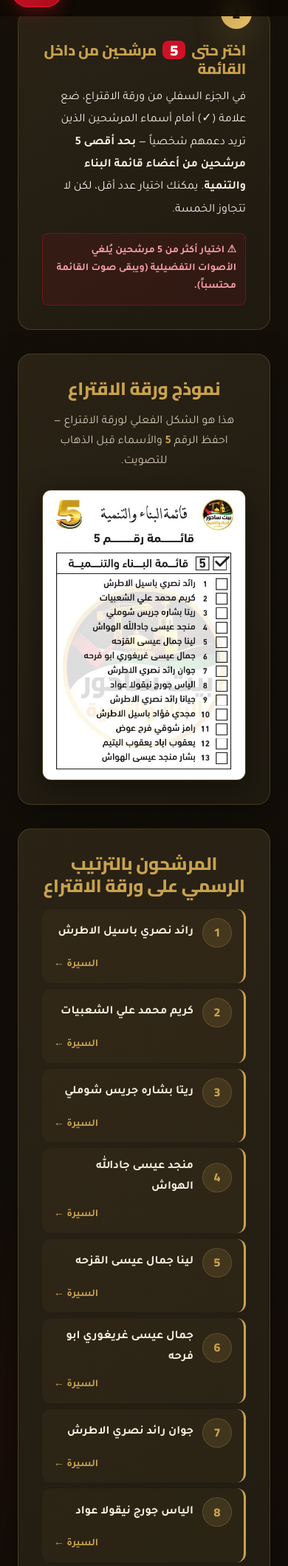
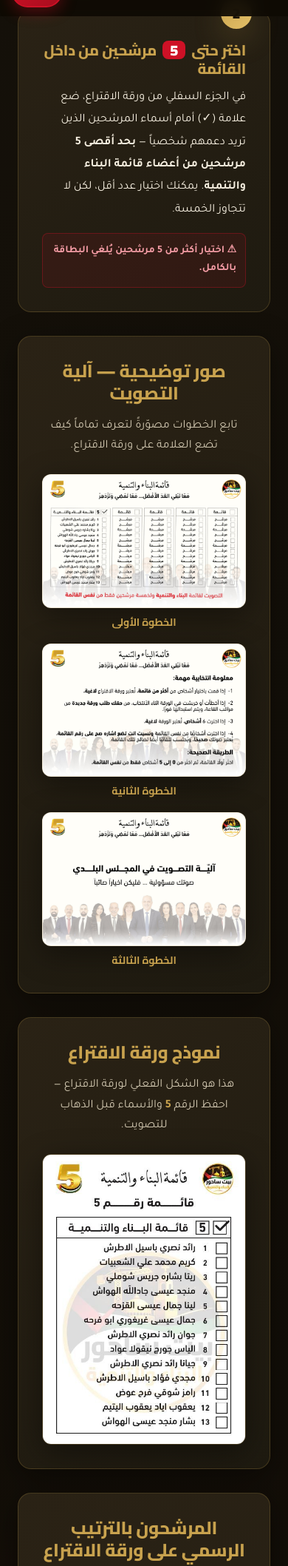
Before and after one commit to jamalalshayeb/Beitssahour-no5, a Flask app: page /how-to-vote in a window 390 px wide. Shown: the part 822-2939 px from the top of the page at 74% size. Run offline with Flask 3, Linux system fonts and the light colour scheme.

Commit message:
Fix ballot-invalidation warning + add illustrated voting guide
- Correct step-2 warning: picking more than 5 candidates invalidates
  the entire ballot (not just preferential votes).
- Add 3-image illustrated guide (آلية التصويت) between the two-step
  instructions and the ballot image, in a responsive 3-col grid.

Co-Authored-By: Claude Opus 4.7 (1M context) <noreply@anthropic.com>

```diff
--- a/templates/how_to_vote.html
+++ b/templates/how_to_vote.html
@@ -29,8 +29,36 @@
                 <p>في الجزء السفلي من ورقة الاقتراع، ضع علامة (✓) أمام أسماء المرشحين الذين تريد دعمهم شخصياً —
                    <strong>بحد أقصى 5 مرشحين من أعضاء قائمة البناء والتنمية</strong>. يمكنك اختيار عدد أقل،
                    لكن لا تتجاوز الخمسة.</p>
-                <div class="vote-warn">⚠ اختيار أكثر من 5 مرشحين يُلغي الأصوات التفضيلية (ويبقى صوت القائمة محتسباً).</div>
+                <div class="vote-warn">⚠ اختيار أكثر من 5 مرشحين يُلغي البطاقة بالكامل.</div>
             </article>
+        </div>
+
+        {# Visual guide — illustrated steps #}
+        <div class="card reveal mt-6">
+            <h2 style="color:var(--gold);font-size:var(--fs-24);margin-bottom:var(--s-4);text-align:center;">صور توضيحية — آلية التصويت</h2>
+            <p style="text-align:center;color:var(--ink-muted);margin-bottom:var(--s-5);">
+                تابع الخطوات مصوّرةً لتعرف تماماً كيف تضع العلامة على ورقة الاقتراع.
+            </p>
+            <div class="howto-gallery">
+                <figure class="howto-figure">
+                    <img src="{{ url_for('static', filename='img/howto-01.jpg') }}"
+                         alt="آلية التصويت — الخطوة الأولى"
+                         loading="lazy">
+                    <figcaption>الخطوة الأولى</figcaption>
+                </figure>
+                <figure class="howto-figure">
+                    <img src="{{ url_for('static', filename='img/howto-02.jpg') }}"
+                         alt="آلية التصويت — الخطوة الثانية"
+                         loading="lazy">
+                    <figcaption>الخطوة الثانية</figcaption>
+                </figure>
+                <figure class="howto-figure">
+                    <img src="{{ url_for('static', filename='img/howto-03.jpg') }}"
+                         alt="آلية التصويت — الخطوة الثالثة"
+                         loading="lazy">
+                    <figcaption>الخطوة الثالثة</figcaption>
+                </figure>
+            </div>
         </div>
 
         {# The actual ballot #}
@@ -118,6 +146,23 @@
     border-radius: var(--r-sm); color: #f59da6; font-size: var(--fs-14); font-weight: 600;
 }
 
+.howto-gallery {
+    display: grid; grid-template-columns: repeat(3, 1fr); gap: var(--s-4);
+}
+@media (max-width: 720px) { .howto-gallery { grid-template-columns: 1fr; } }
+.howto-figure { margin: 0; text-align: center; }
+.howto-figure img {
+    display: block; width: 100%; height: auto;
+    border-radius: var(--r-md); border: 1px solid var(--gold-line);
+    box-shadow: var(--shadow); background: #fff;
+    cursor: zoom-in; transition: transform var(--dur-fast) var(--ease);
+}
+.howto-figure img:hover { transform: scale(1.02); }
+.howto-figure figcaption {
+    margin-top: var(--s-2); color: var(--gold);
+    font-family: var(--font-ar); font-weight: 700; font-size: var(--fs-14);
+}
+
 .ballot-list { list-style: none; display: grid; gap: var(--s-2); counter-reset: ballot; }
 .ballot-list li {
     display: grid; grid-template-columns: 56px 1fr auto; align-items: center; gap: var(--s-3);
```
Also changed, not shown: static/img/howto-01.jpg (added), static/img/howto-02.jpg (added), static/img/howto-03.jpg (added).
